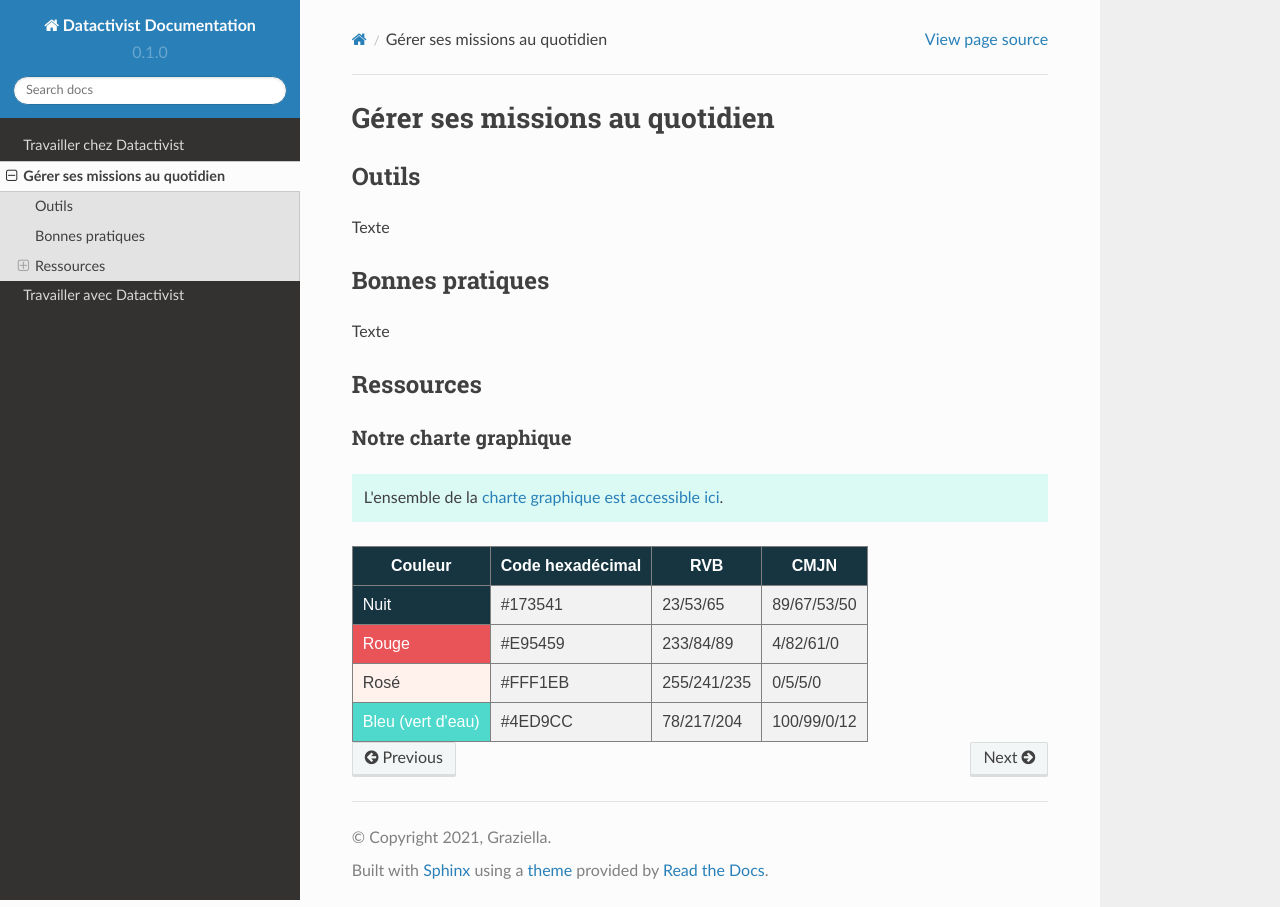
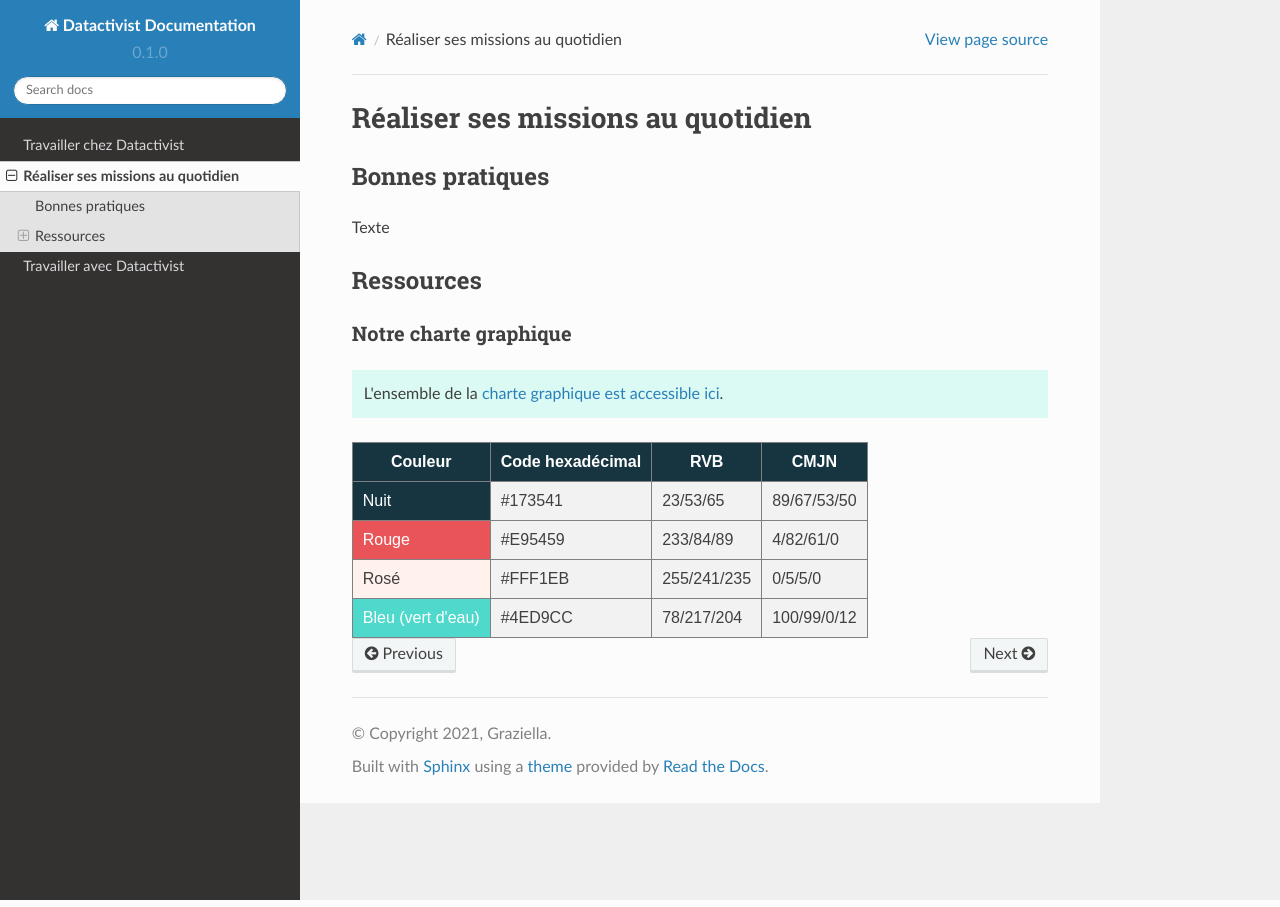
Before and after one commit to datactivist/documentation-datactivist, a Sphinx documentation site: the page built from docs/source/missions-quotidien.md, in a window 1280 px wide. Built offline with Sphinx 7.4.7 and the Read the Docs theme 2.0.0, drawn with Linux system fonts in a browser that asks for light colours.

Commit message:
Update missions-quotidien.md

```diff
--- a/docs/source/missions-quotidien.md
+++ b/docs/source/missions-quotidien.md
@@ -1,8 +1,4 @@
-# Gérer ses missions au quotidien
-
-## Outils
-
-Texte
+# Réaliser ses missions au quotidien
 
 ## Bonnes pratiques
 
```
